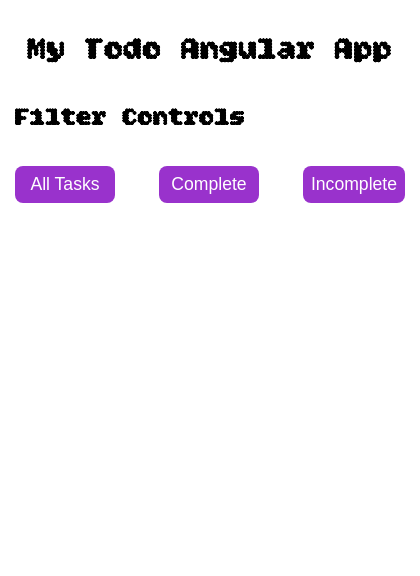
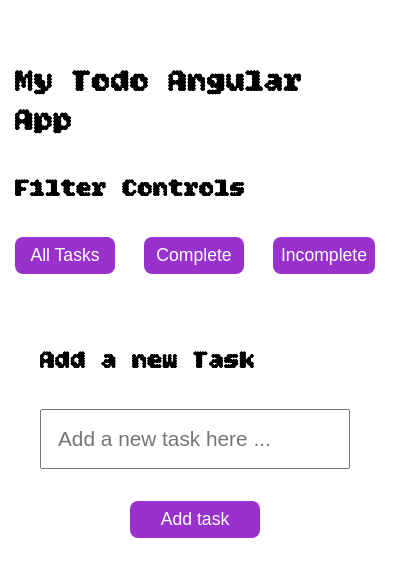
Before and after one commit to Jacques1988/todoApp_b1, an Angular app: page / in a window 390 px wide. Shown: the top 576 px of the page, 420 px wide, since content can reach past the window. Built offline with nearby package versions, Linux system fonts and the light colour scheme.

Commit message:
build new task component and fixed some bugs in media queries ,fixes #10

```diff
--- a/src/app/app.component.html
+++ b/src/app/app.component.html
@@ -1,2 +1,3 @@
 <app-header></app-header>
 <app-filter-controls></app-filter-controls>
+<app-new-task></app-new-task>
--- a/src/app/app.component.ts
+++ b/src/app/app.component.ts
@@ -2,11 +2,12 @@
 import { RouterOutlet } from '@angular/router';
 import { HeaderComponent } from "./header/header.component";
 import { FilterControlsComponent } from "./filter-controls/filter-controls.component";
+import { NewTaskComponent } from "./new-task/new-task.component";
 
 
 @Component({
   selector: 'app-root',
-  imports: [HeaderComponent, FilterControlsComponent],
+  imports: [HeaderComponent, FilterControlsComponent, NewTaskComponent],
   templateUrl: './app.component.html',
   styleUrl: './app.component.css'
 })
--- /dev/null
+++ b/src/app/new-task/new-task.component.css
@@ -0,0 +1,36 @@
+section{
+    margin-top:5rem;
+}
+
+.input-group{
+    display:flex;
+    justify-content: space-between;
+    align-items:center;
+    width:100%;
+    margin-top:2rem;
+}
+
+.add-task-field{
+    width:100%;
+    font-size:1.3rem;
+    padding:1rem;
+}
+
+.btn{
+    margin-left:3rem;
+    min-width:130px;
+}
+
+@media (max-width:768px){
+    section{
+        padding:40px;
+    }
+
+    .input-group{
+        flex-direction: column;
+    }
+
+    .btn{
+        margin:2rem 0 0 0;
+    }
+}
--- /dev/null
+++ b/src/app/new-task/new-task.component.html
@@ -0,0 +1,7 @@
+<section>
+    <h2 class="teaser-secondary">Add a new Task</h2>
+    <div class="input-group">
+        <input class="add-task-field" type="text" placeholder="Add a new task here ...">
+        <button class="btn">Add task</button>
+    </div>
+</section>
--- a/src/styles.css
+++ b/src/styles.css
@@ -1,4 +1,10 @@
 /* You can add global styles to this file, and also import other style files */
+
+*{
+    box-sizing: border-box;
+}
+
+
 body{
     padding:0;
     margin:0;
@@ -18,7 +24,7 @@
 
 
 section{
-    width:100%;
+   /*  width:100%; */
     max-width: 1400px;
     margin:auto;
 }
@@ -62,6 +68,13 @@
     }
 }
 
+@media (max-width:768px){
+    section{
+        padding: 0 40px;
+        margin-top:2rem !important;
+    }
+}
+
 @media (max-width:550px){
 
     .teaser{
```
Also changed, not shown: src/app/new-task/new-task.component.ts (added, +11 -0 lines), 1 other file (tests, documents, lock files or other folders).
